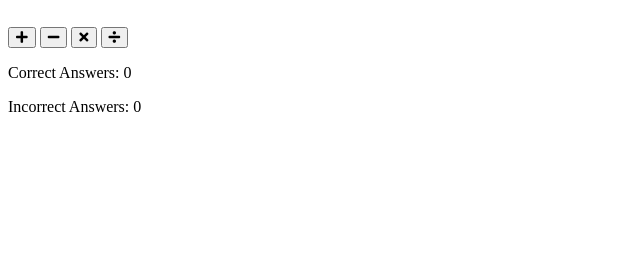
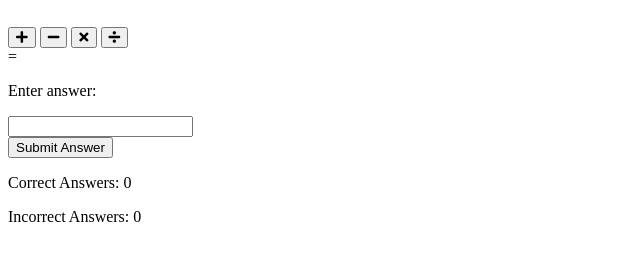
Before and after one commit to codewithmaik/love-maths, a plain HTML site: page index.html in a window 1280 px wide. Shown: the part 92-352 px from the top of the page, without its empty margins (0-640 px from the left). Drawn offline with Linux system fonts and the light colour scheme.

Commit message:
Add question area

```diff
--- a/index.html
+++ b/index.html
@@ -35,6 +35,16 @@
                 <i class="fas fa-divide"></i>
             </button>
         </div>
+
+        <div class="question-area">
+            <span id="operand1"></span>
+            <span id="operator"></span>
+            <span id="operand2"></span>
+            <span>=</span>
+            <p class="answer-message">Enter answer:</p>
+            <input id="answer-box" type="number">
+        </div>
+        <button class="btn btn--gray">Submit Answer</button>
     </div>
 
     <div class="score-area">
```
